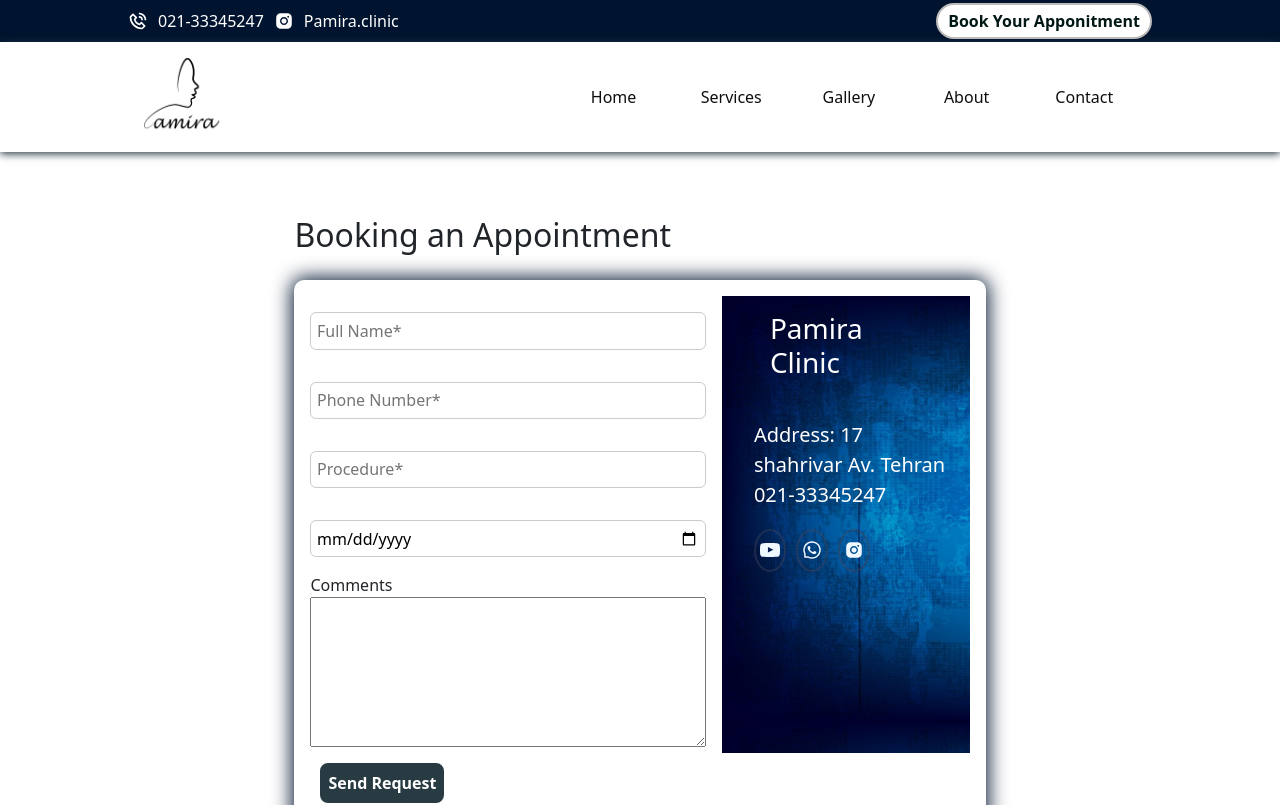
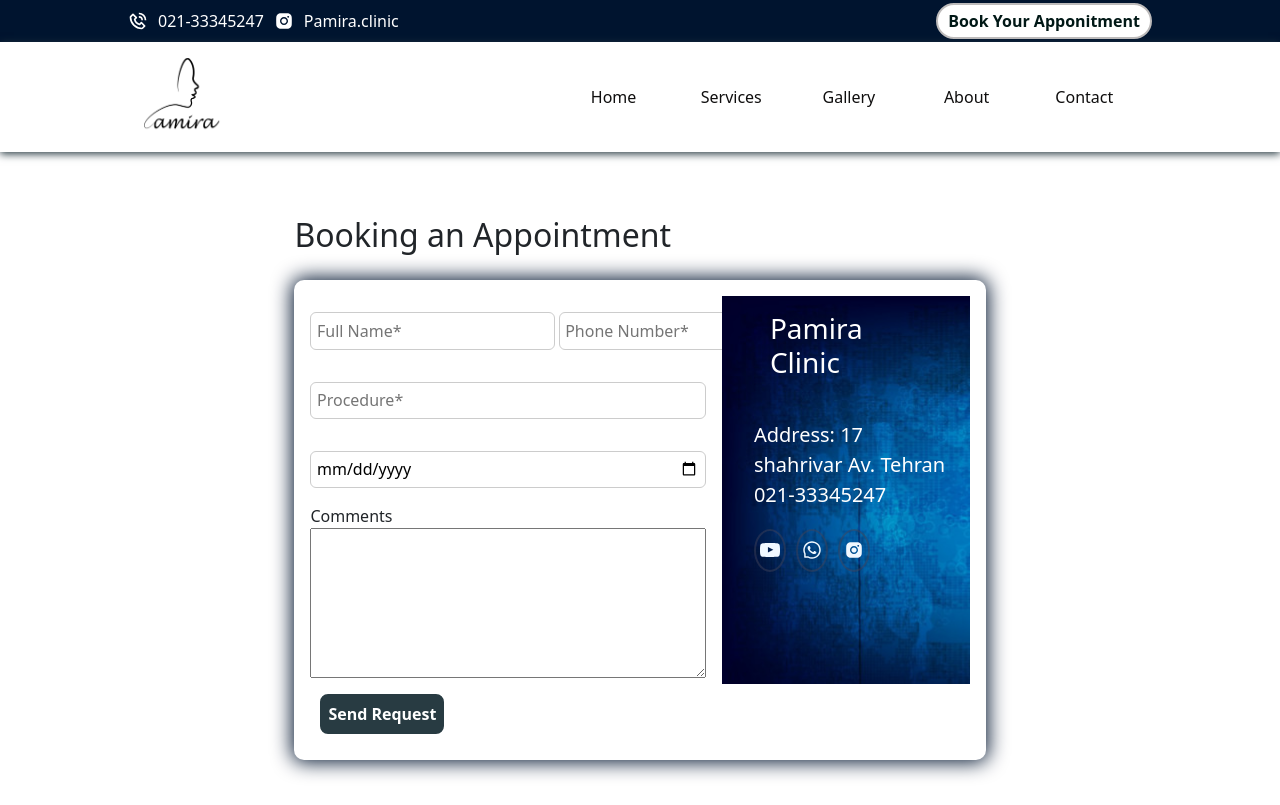
Before and after one commit to Syousef-zadeh/Pamira, a React (Create React App) app: page /book-appointment in a window 1280 px wide. Shown: the top 805 px of the page. Built offline with nearby package versions, Linux system fonts and the light colour scheme.

Commit message:
get large services

```diff
--- a/package.json
+++ b/package.json
@@ -21,6 +21,7 @@
     "express-session": "^1.17.2",
     "google-map-react": "^2.1.10",
     "heroku": "^7.57.0",
+    "mdbreact": "^5.1.0",
     "mongoose": "^6.0.1",
     "proxy": "^1.0.2",
     "react": "^17.0.1",
--- a/src/Pages/Booking/Booking.js
+++ b/src/Pages/Booking/Booking.js
@@ -16,6 +16,7 @@
   const [comments, setComments] = useState("");
   const [loading, setLoading] = useState(false);
   const [error, setError] = useState(false);
+  const [success, setSuccess] = useState("");
 
   const submitHandler = async (e) => {
     e.preventDefault();
@@ -44,19 +45,21 @@
       setError(error.response.data.message);
       setLoading(false);
     }
+    console.log(error);
+    setSuccess("Successfully booked your appointment!");
   };
 
   return (
     <section className={styles.sectionForm}>
-      <div className={styles.errors}>
-        {error && <ErrorMessage  variant="danger">{error}</ErrorMessage>}
-        {loading && <Loading />}
-      </div>
+      <div className={styles.errors}>{loading && <Loading />}</div>
       <h2 className={styles["booking-h2"]}>Booking an Appointment</h2>
       <form>
         <div className={styles.booking}>
+          {error && <ErrorMessage variant="danger">{error}</ErrorMessage>}
+          {success && <ErrorMessage variant="success">{success}</ErrorMessage>}
           <div className={styles.mobile}>
             <div>
+              <div className={styles.inputApp}>
                 <Input
                   placeholder="Full Name*"
                   id="fullName"
@@ -71,6 +74,7 @@
                   value={phoneNumber}
                   onChange={(e) => setPhoneNumber(e.target.value)}
                 />
+              </div>
               <Input
                 placeholder="Procedure*"
                 id="procedure"
--- a/src/Pages/Booking/Booking.module.css
+++ b/src/Pages/Booking/Booking.module.css
@@ -37,6 +37,11 @@
     position: relative;
     z-index: 10;
 }
+.inputApp{
+    display: flex;
+    flex-direction: inherit;
+    column-gap: .25rem;
+}
 
 @media only screen and (max-width: 860px){
     .mobile{
--- a/src/components/UI/Input/Input.js
+++ b/src/components/UI/Input/Input.js
@@ -29,6 +29,7 @@
         minLength="5"
         name={props.name}
         onChange={props.onChange}
+        required
       />
     </div>
   );
```
Also changed, not shown: src/Pages/Dashboard/Dashboard.js (+7 -4 lines), 2 other files (tests, documents, lock files or other folders). Lines whose indentation alone changed are shown as unchanged.
